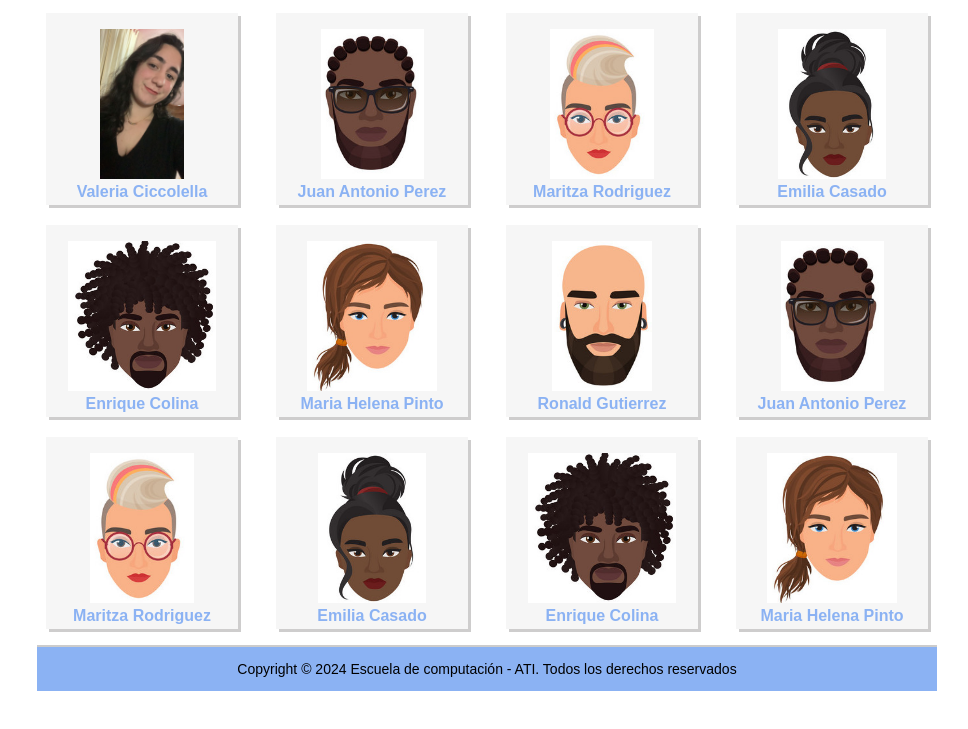
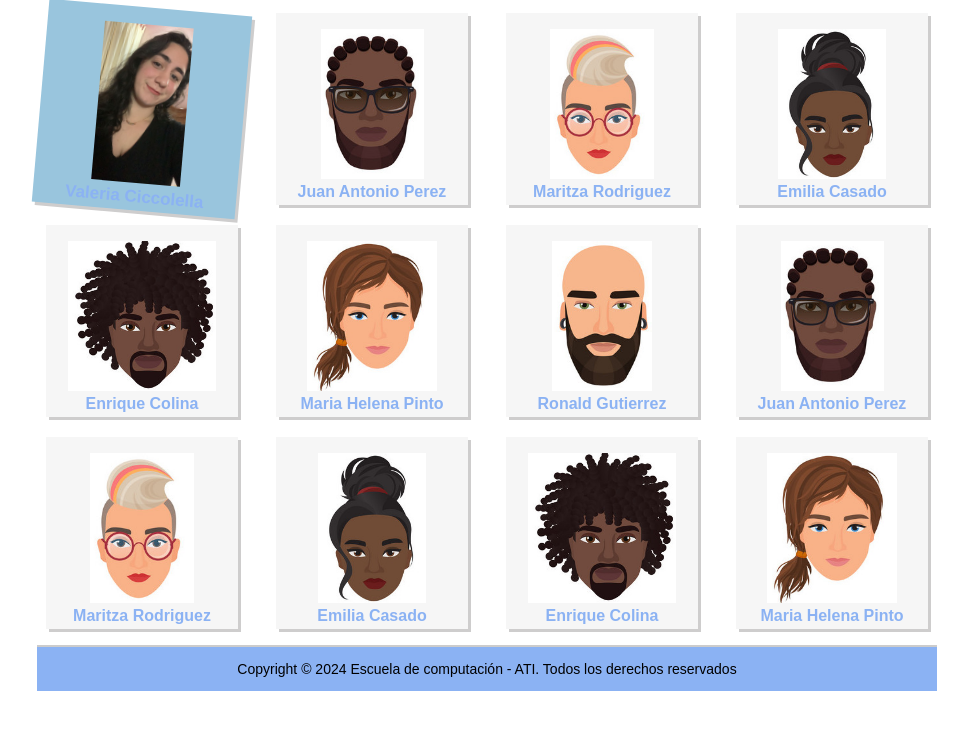
Before and after one commit to ValCicco/Proyecto1-ATI, a plain HTML site: page index.html in a window 1280 px wide. In both pictures the pointer is over the item "Valeria Ciccolella". Shown: the part 69-798 px from the top of the page, without its empty margins (153-1121 px from the left). Drawn offline with Linux system fonts and the light colour scheme.

Commit message:
animación sobre los alumnos

```diff
--- a/css/style.css
+++ b/css/style.css
@@ -97,7 +97,10 @@ button:hover{
     margin-bottom: 0px;
     margin-top: 0px;
 }
-
+.dummies:hover{
+    background-color: #99c5dd;
+    transform: scale(1.06) rotate(5deg);
+}
 /*perfil.html*/
 .perfil {
     text-align: left;
```
